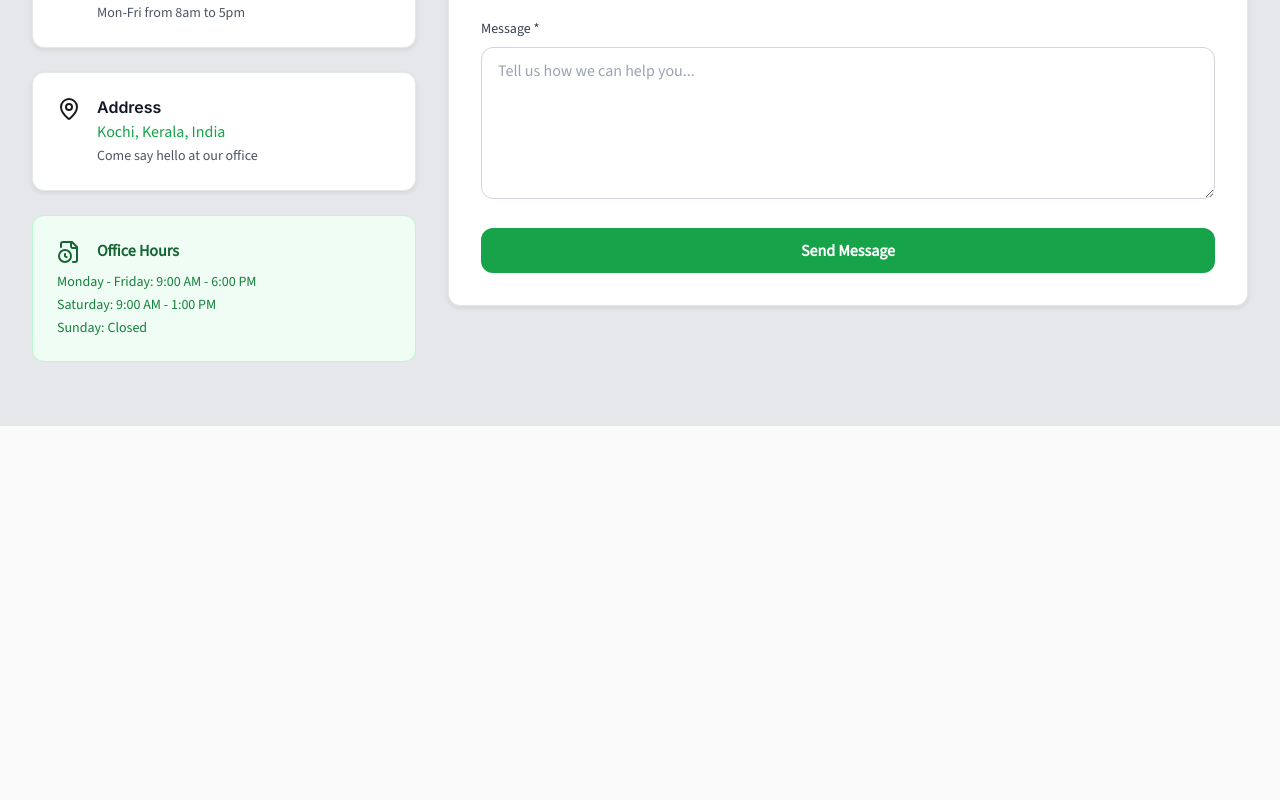
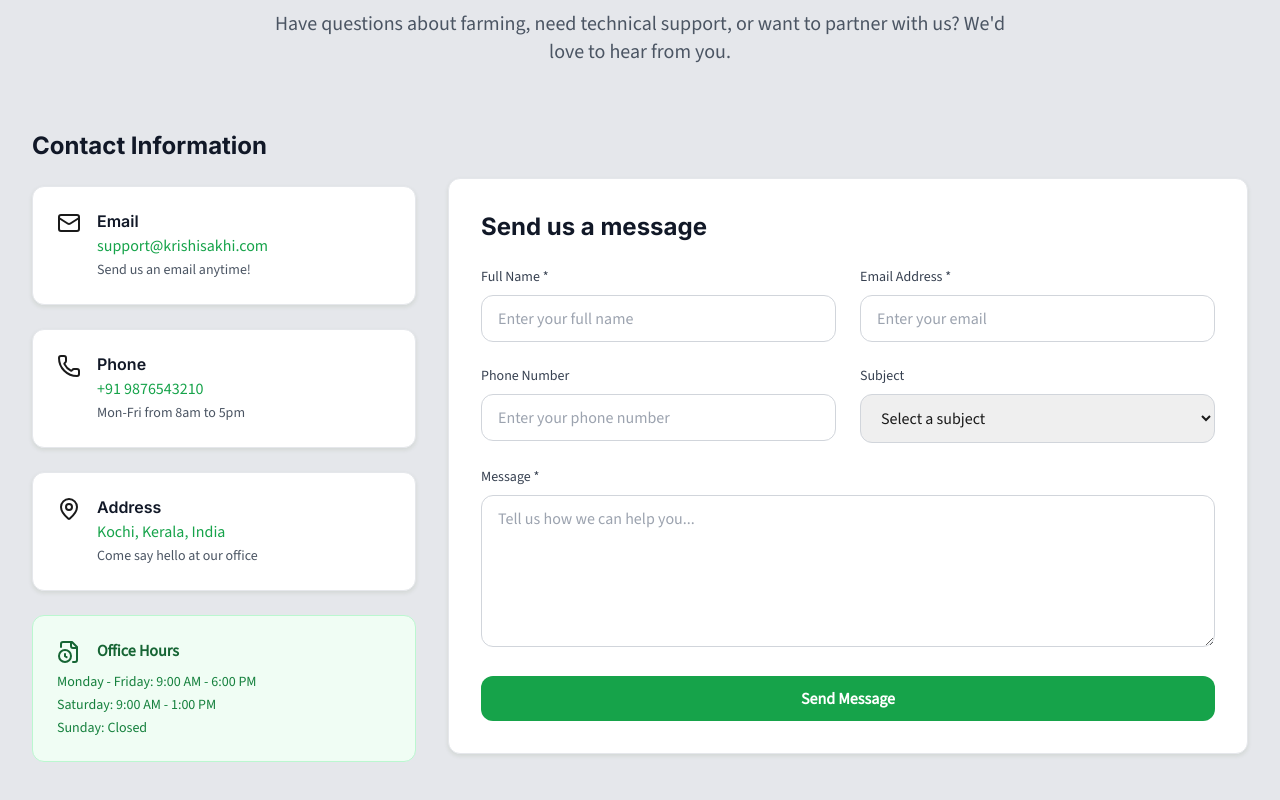
Before and after one commit to mrProToN-b/Krishi-Sakhi-test, a React (Vite) app: page / in a window 1280 px wide. Shown: the part 2474-3274 px from the top of the page. Before the commit the page ends 2900 px from the top, so only its background shows below. Built offline with nearby package versions, Linux system fonts and the light colour scheme.

Commit message:
slider height modified

```diff
--- a/src/pages/Contact.jsx
+++ b/src/pages/Contact.jsx
@@ -516,7 +516,8 @@
               animate={{ opacity: 1, x: 0 }}
               transition={{ duration: 0.6 }}
             >
-              <div className="bg-white p-8 rounded-lg shadow-soft border border-gray-200">
+              <div className="mt-4">
+                <div className="mt-12 bg-white p-8 rounded-lg shadow-soft border border-gray-200">
                   <h2 className="text-2xl font-bold text-gray-900 mb-6">Send us a message</h2>
 
                   {/* Success Message */}
@@ -651,6 +652,7 @@
                     </motion.button>
                   </form>
                 </div>
+              </div>
             </motion.div>
           </div>
         </div>
--- a/src/pages/Home.jsx
+++ b/src/pages/Home.jsx
@@ -130,7 +130,7 @@
           slidesPerView={1}
           pagination={{ clickable: true }}
           autoplay={{ delay: 3000, disableOnInteraction: false }}
-          className="w-full h-[300px]"
+          className="w-full"
         >
           {heroImages.map((img, index) => (
             <SwiperSlide key={index}>
```
Lines whose indentation alone changed are shown as unchanged.
